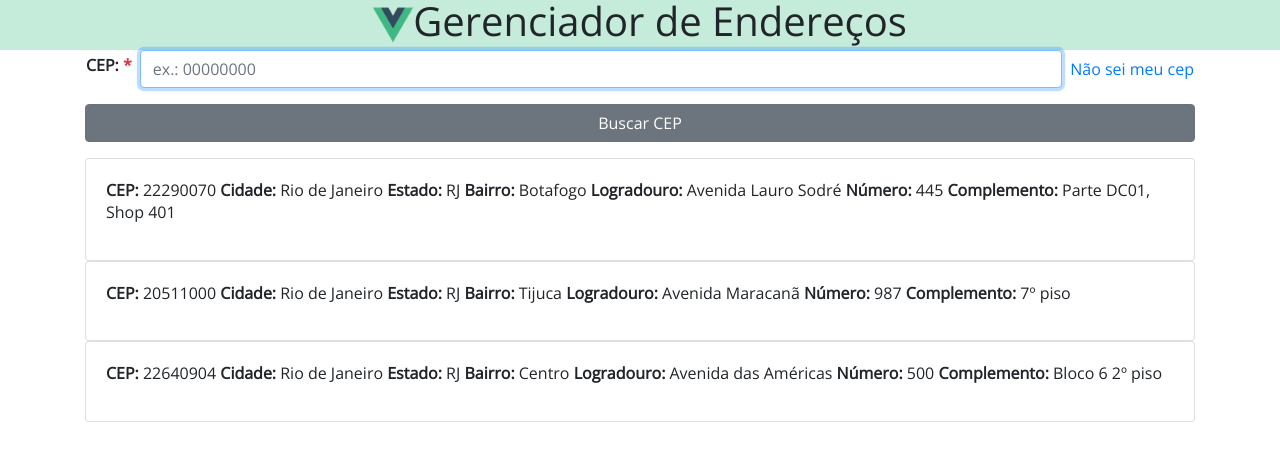
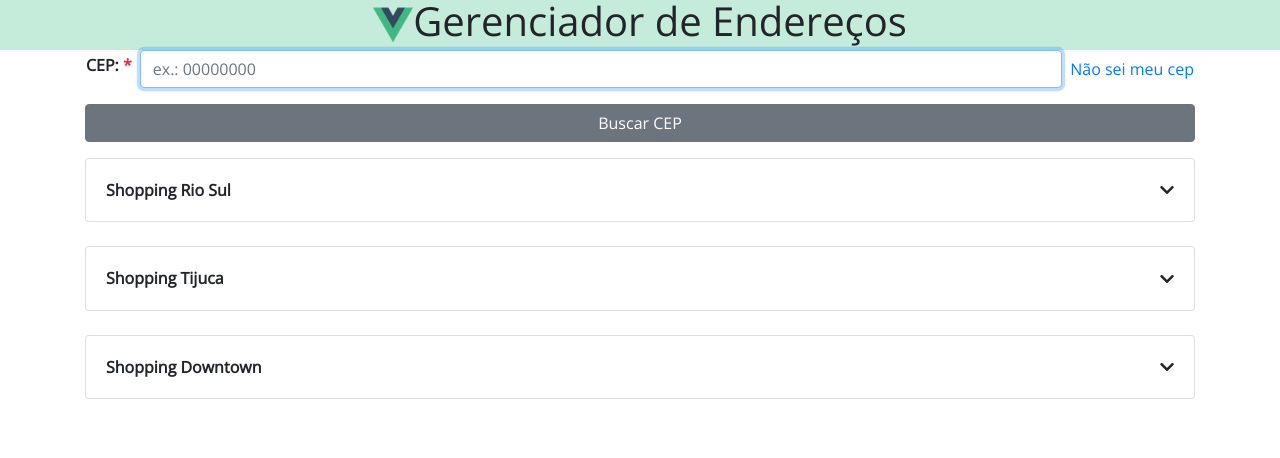
Before and after one commit to Jean-Barbosa9/address-manager, a Vue app: page / in a window 1280 px wide. Shown: the top 458 px of the page. Built offline with nearby package versions, Linux system fonts and the light colour scheme; a web font is replaced by a local one.

Commit message:
Refatoração do componente para melhor visualização UI e UX

```diff
--- a/src/components/AddressItem.vue
+++ b/src/components/AddressItem.vue
@@ -1,22 +1,21 @@
 <template>
-  <div class="address-item card" v-bind:address="address">
-    <div class="card-body">
-      <p>
-        <strong>CEP:</strong>
-        {{address.zipCode}}
-        <strong>Cidade:</strong>
-        {{address.city}}
-        <strong>Estado:</strong>
-        {{address.state}}
-        <strong>Bairro:</strong>
-        {{address.neighborhood}}
-        <strong>Logradouro:</strong>
-        {{address.street}}
-        <strong>Número:</strong>
-        {{address.number}}
-        <strong>Complemento:</strong>
-        {{address.complement}}
-      </p>
+  <div class="address-item card mb-4" v-bind:address="address">
+    <div class="card-body" @click="showDetails">
+      <strong>{{address.contact}}</strong>
+      <i class="fas posar" v-bind:class="{'fa-chevron-down':!show,'fa-chevron-up':show}"/>
+      <br>
+      <span class="address-details" v-if="show">
+        {{address.street}}, {{address.number}} - {{address.complement}}
+        <br>
+        {{address.neighborhood}} - {{address.zipCode}}
+        <br>
+        {{address.city}} / {{address.state}}
+        <br>
+        <div class="btn-group float-right">
+          <i class="fas fa-edit btn btn-primary" @click="$emit('edit-address',address.id)"></i>
+          <i class="fas fa-trash-alt btn btn-danger" @click="$emit('delete-address',address.id)"></i>
+        </div>
+      </span>
     </div>
   </div>
 </template>
@@ -24,9 +23,38 @@
 <script>
 export default {
   name: "AddressItem",
-  props: ["address"]
+  props: ["address"],
+  data() {
+    return {
+      show: false
+    };
+  },
+  methods: {
+    showDetails() {
+      this.show = !this.show;
+    }
+  }
 };
 </script>
 
-<style>
+<style scoped>
+.card-body {
+  position: relative;
+  cursor: pointer;
+}
+
+.posar {
+  position: absolute;
+  right: 20px;
+}
+
+.fa-chevron-down {
+  top: 50%;
+  transform: translateY(-50%);
+}
+
+.fa-chevron-up {
+  top: 20px;
+  transform: translateY(0);
+}
 </style>
```
